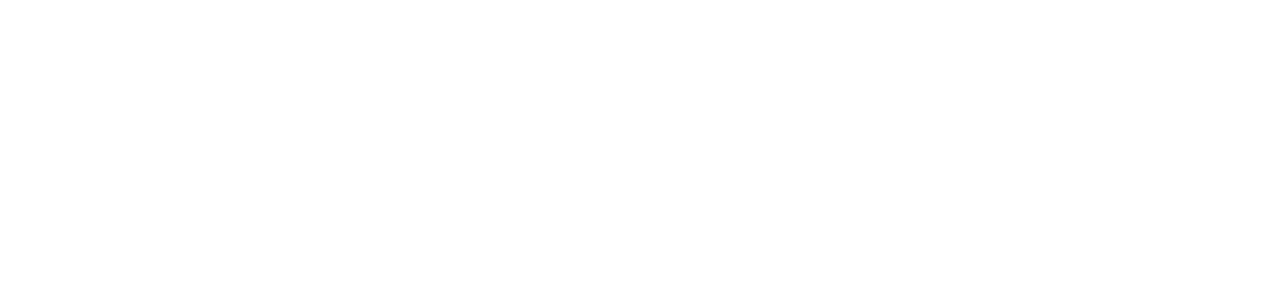
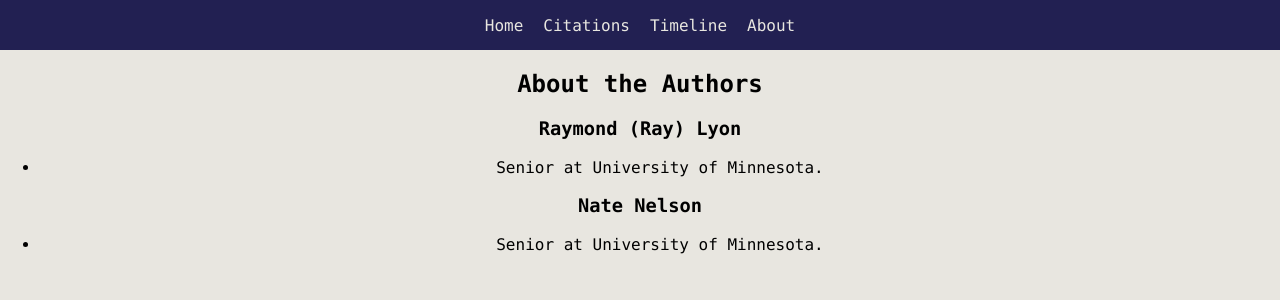
Before and after one commit to ralapple/COD, a React (Create React App) app: page /COD/about in a window 1280 px wide. Before the commit this address had no page. Shown: the top 300 px of the page. Built offline with nearby package versions, Linux system fonts and the light colour scheme.

Commit message:
about page

```diff
--- /dev/null
+++ b/src/About.tsx
@@ -0,0 +1,39 @@
+import GeneralHeader from "./Header";
+
+const RayProfile = () => {
+    return (
+        <div className="profile">
+            <h3>Raymond (Ray) Lyon</h3>
+            <ul>
+                <li>Senior at University of Minnesota.</li>
+            </ul>
+        </div>
+    )
+};
+
+const NateProfile = () => {
+    return (
+        <div className="profile">
+            <h3>Nate Nelson</h3>
+            <ul>
+                <li>Senior at University of Minnesota.</li>
+            </ul>
+        </div>
+    )
+}
+
+
+const AboutPage = () => {
+    return (
+        <div className="App">
+            <GeneralHeader />
+            <div>
+                <h2>About the Authors</h2>
+                <RayProfile />
+                <NateProfile />
+            </div>
+        </div>
+    )
+};
+
+export default AboutPage;
--- a/src/index.tsx
+++ b/src/index.tsx
@@ -6,6 +6,7 @@
 import { BrowserRouter, Routes, Route } from 'react-router-dom';
 import CitationsPage from './Citations';
 import Timeline from './Timeline';
+import AboutPage from './About';
 
 const root = ReactDOM.createRoot(
   document.getElementById('root') as HTMLElement
@@ -17,6 +18,7 @@
       <Route path="/" element={<App />} />
       <Route path="/citations" element={<CitationsPage />} />
       <Route path="/timeline" element={<Timeline />} />
+      <Route path="/about" element={<AboutPage />} />
     </Routes>
     </BrowserRouter>
   </React.StrictMode>
```
Also changed, not shown: 11 other files (tests, documents, lock files or other folders).
